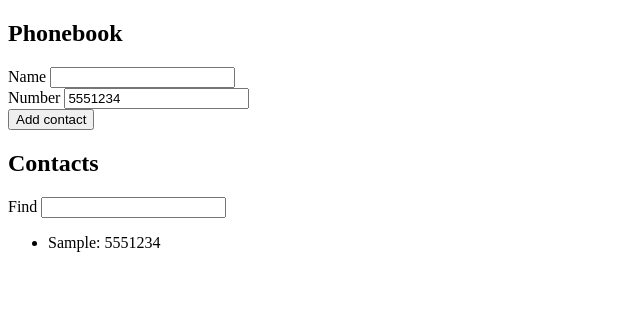
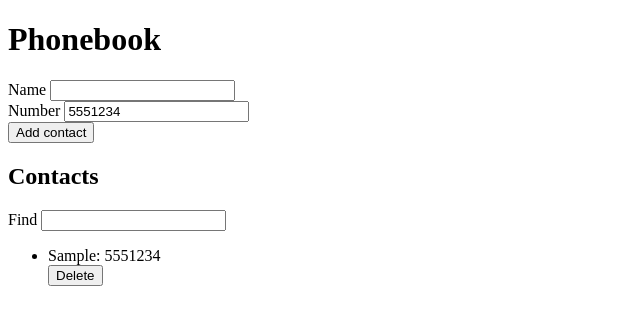
Before and after one commit to Slav-0N/goit-react-hw-02-phonebook, a React (Create React App) app: page / in a window 1280 px wide. Both pictures are taken after typing "Sample", "5551234" into the empty fields and a click on the button "Add contact". Shown: the top 324 px of the page, without its empty margins (0-640 px from the left). Built offline with nearby package versions, Linux system fonts and the light colour scheme.

Commit message:
додав видалення

```diff
--- a/src/components/UserList/UserList.jsx
+++ b/src/components/UserList/UserList.jsx
@@ -1,4 +1,4 @@
-import FindName from 'components/Form/Find/find';
+import FindName from 'components/Find/find';
 import Form from 'components/Form/Form';
 import { Component } from 'react';
 
@@ -31,24 +31,35 @@ class UserList extends Component {
     }));
   };
 
+  handleDelete = id => {
+    this.setState(prev => ({
+      contacts: prev.contacts.filter(el => el.id !== id),
+    }));
+  };
+
   render() {
     return (
       <>
         <div>
-          <h2>Phonebook</h2>
+          <h1>Phonebook</h1>
           <Form createUser={this.createUser} />
+
           <h2>Contacts</h2>
           <FindName filterContacts={this.filterContacts} />
           <ul>
             {(this.state.filter ?? this.state.contacts).map(el => {
               console.log(el);
               return (
-                <li key={el.id}>
-                  {el.name}: {el.number}
-                </li>
+                <>
+                  <li key={el.id}>
+                    {el.name}: {el.number}
+                  </li>
+                  <button onClick={() => this.handleDelete(el.id)}>
+                    Delete{' '}
+                  </button>
+                </>
               );
             })}
-            {console.log('state--->>>', this.state.contacts)}
           </ul>
         </div>
       </>
```
Also changed, not shown: src/components/Tel/Tel.jsx (deleted, +0 -30 lines), src/components/Find/find.jsx (renamed from src/components/Form/Find/find.jsx).
